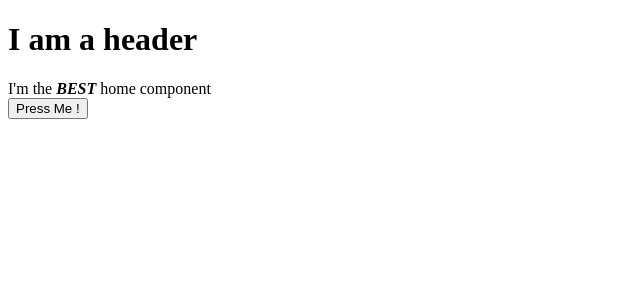
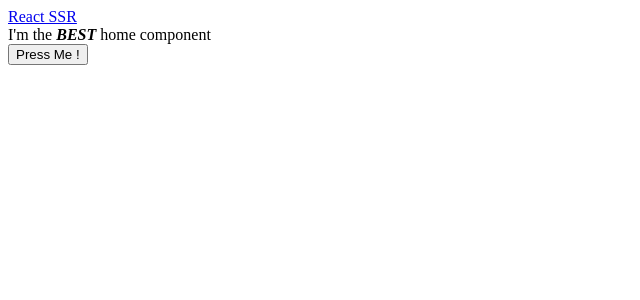
Before and after one commit to webdevabhi/react-ssr, a React app: page / in a window 1280 px wide. Shown: the top 300 px of the page, without its empty margins (0-640 px from the left). Built offline with nearby package versions, Linux system fonts and the light colour scheme; the HTML template or start-up script is replaced by a standard one.

Commit message:
Building the Header

```diff
--- a/src/client/App.js
+++ b/src/client/App.js
@@ -1,10 +1,11 @@
 import React from 'react';
 import { renderRoutes } from "react-router-config";
+import Header from "./components/Header";
 
 const App = ({ route }) => {
     return (
         <div>
-            <h1>I am a header</h1>
+            <Header />
             {renderRoutes(route.routes)}
         </div>
     );
--- /dev/null
+++ b/src/client/components/Header.js
@@ -0,0 +1,12 @@
+import React from 'react';
+import { Link } from "react-router-dom";
+
+const Header = () => {
+    return (
+        <div>
+            <Link to="/">React SSR</Link>
+        </div>
+    );
+};
+
+export default Header;
```
